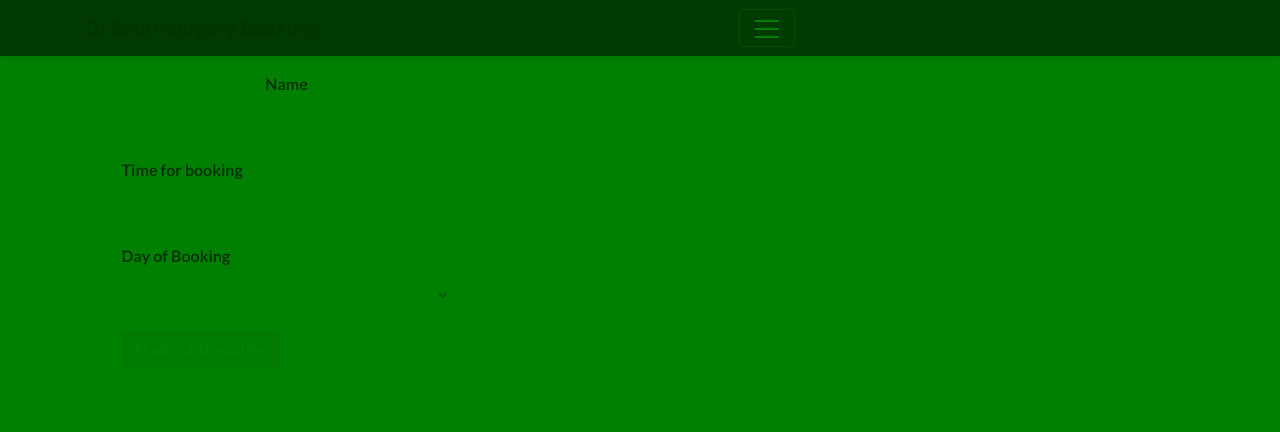
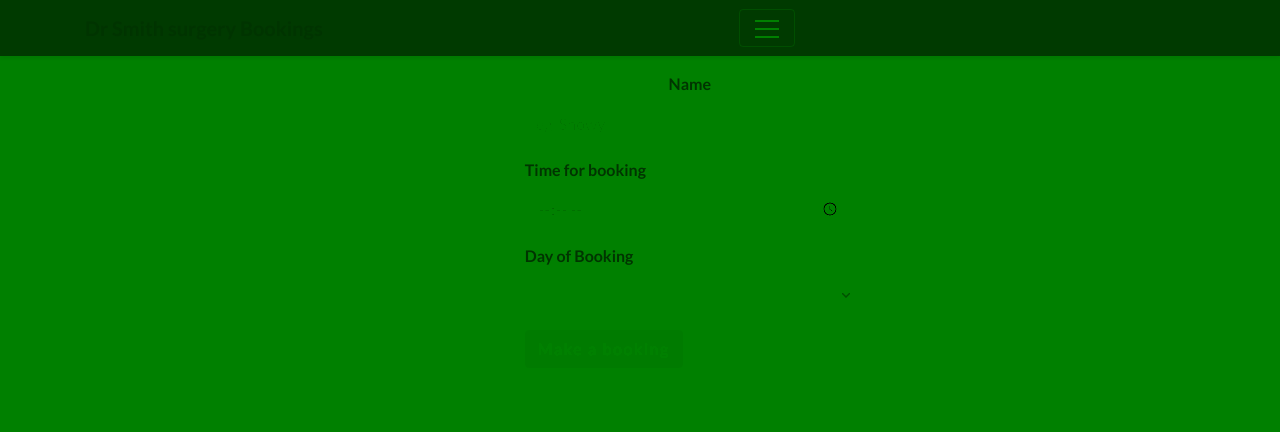
Before and after one commit to thembajsph/oz-techHackerthon, a Node server app: page / in a window 1280 px wide. Shown: the top 432 px of the page. Run offline with Node 20, Linux system fonts and the light colour scheme; some libraries are stand-ins or nearby versions.

Commit message:
mel css to change

```diff
--- a/views/index.handlebars
+++ b/views/index.handlebars
@@ -1,13 +1,14 @@
 <div class="container">
 
 	<div class="row">
-
+<div class="col-4"></div>
 		<div class="col-4">
 			<h4 class="mt-2"></h4>
-		<form action="/booking"  method="POST" >
+			<form action="/booking" method="POST">
 				<div class="form-group center">
 					<label for="formGroupExampleInput">Name</label>
-				<input type="text" name="name" value="{{name}}" class="form-control {{kittenNameInvalid.style}}" id="formGroupExampleInput" placeholder="eg. Snowy">
+					<input type="text" name="name" value="{{name}}" class="form-control {{kittenNameInvalid.style}}"
+						id="formGroupExampleInput" placeholder="eg. Snowy">
 					<div id="" class="invalid-feedback">
 						{{!-- Please provide a number of days. --}}
 						{{kittenNameInvalid.message}}
@@ -15,7 +16,8 @@
 				</div>
 				<div class="form-group">
 					<label for="formGroupExampleInput2">Time for booking</label>
-				<input type="number" value="{{timestamp}}"  name="time" class="form-control {{daysInvalid.style}}" id="formGroupExampleInput2" placeholder="">
+					<input type="time" value="{{timestamp}}" name="time" class="form-control {{daysInvalid.style}}"
+						id="formGroupExampleInput2" placeholder="">
 					<div id="" class="invalid-feedback">
 						{{!-- Please provide a number of days. --}}
 						{{daysInvalid.message}}
@@ -24,7 +26,7 @@
 				</div>
 				<div class="form-group">
 					<label for="formGroupExampleInput2">Day of Booking </label>
-				<select name="day" class="form-control {{arrivingOnInvalid.style}}" value="{{day}}" >
+					<select name="day" class="form-control {{arrivingOnInvalid.style}}" value="{{day}}">
 						<option></option>
 						<option>Monday</option>
 						<option>Tuesday</option>
@@ -41,6 +43,7 @@
 					<button class="btn btn-primary">Make a booking</button>
 				</div>
 			</form>
+			<div class="col-4"></div>
 		</div>
 		{{!-- <div class="col-8">
 		<h4 class="mt-2"></h4> --}}
@@ -58,7 +61,7 @@
 
 		{{!-- </div> --}}
 
-
+	</div>
 
 	<table class="table table-striped">
 		<thead>
@@ -82,7 +85,7 @@
 		</tbody>
 	</table>
 </div>
-</div>
+
 
 
 
```
Lines whose indentation alone changed are shown as unchanged.
